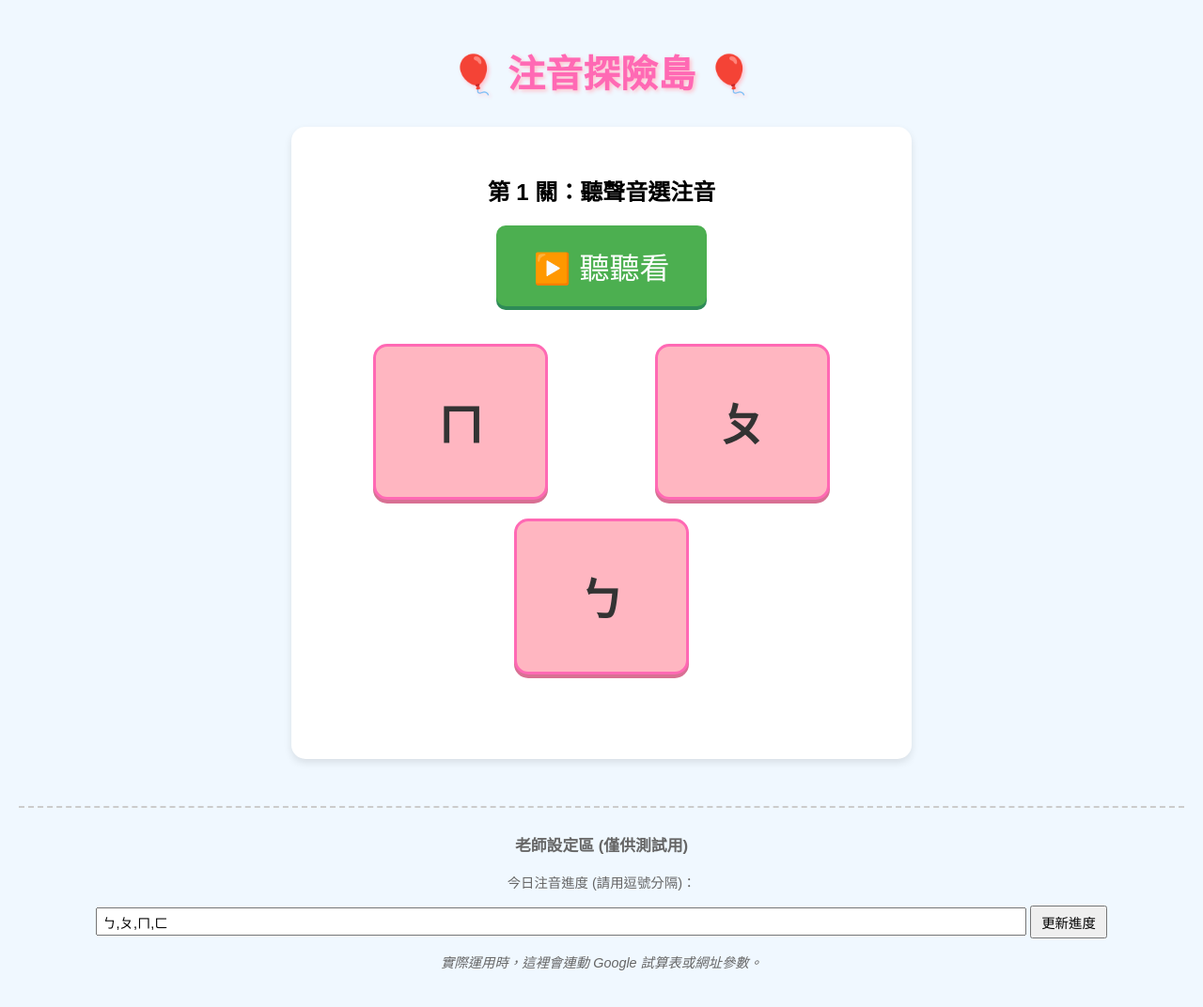
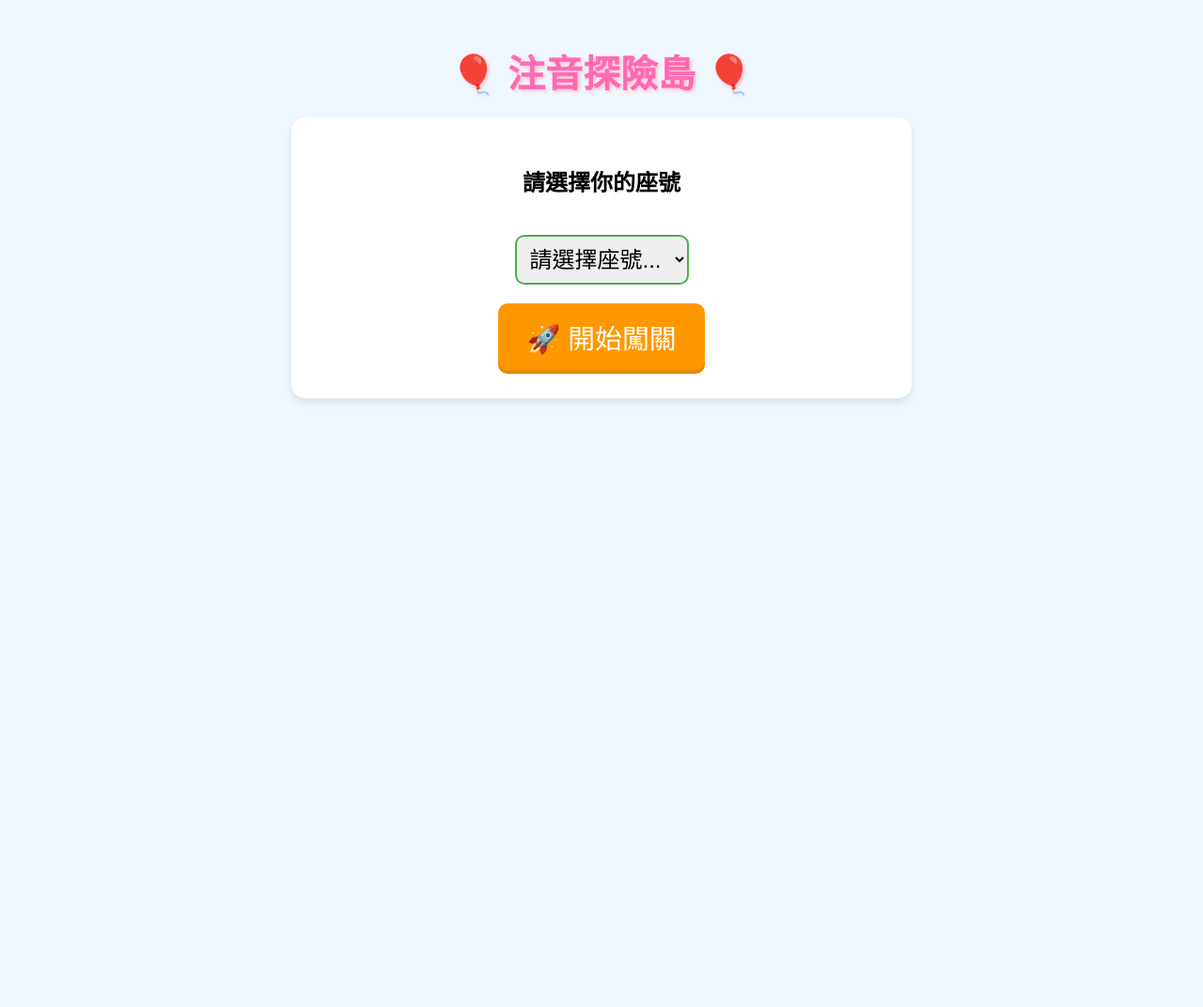
Before and after one commit to j822925/zhuyin-game, a plain HTML site: page index.html in a window 1280 px wide. Shown: the whole page at 94% size. After the commit the page ends 800 px from the top, so only its background shows below. Drawn offline with Linux system fonts and the light colour scheme.

Commit message:
Update index.html

```diff
--- a/index.html
+++ b/index.html
@@ -1,4 +1,3 @@
-
 <!DOCTYPE html>
 <html lang="zh-TW">
 <head>
@@ -6,23 +5,22 @@
     <meta name="viewport" content="width=device-width, initial-scale=1.0">
     <title>注音探險島 - 第一關：聽音辨位</title>
     <style>
-        /* CSS styling */
         body {
             font-family: '微軟正黑體', 'Arial', sans-serif;
-            background-color: #f0f8ff; /* 淺藍色背景 */
+            background-color: #f0f8ff;
             text-align: center;
             margin: 0;
             padding: 20px;
         }
 
         h1 {
-            color: #ff69b4; /* 亮粉色標題 */
+            color: #ff69b4;
             font-size: 2.5em;
-            margin-bottom: 30px;
+            margin-bottom: 20px;
             text-shadow: 2px 2px 4px #ffc0cb;
         }
 
-        #game-container {
+        .container {
             background-color: white;
             border-radius: 15px;
             padding: 30px;
@@ -31,26 +29,44 @@
             margin: 0 auto;
         }
 
-        /* 播放聲音按鈕 */
+        /* 按鈕共用樣式 */
+        button {
+            border: none;
+            border-radius: 10px;
+            cursor: pointer;
+            transition: transform 0.2s;
+        }
+        button:active { transform: translateY(4px); }
+
+        /* 登入區與下拉選單 */
+        select {
+            font-size: 1.5em;
+            padding: 10px;
+            margin: 20px 0;
+            border-radius: 10px;
+            border: 2px solid #4CAF50;
+        }
+
+        #start-btn, #retry-btn {
+            background-color: #ff9800;
+            color: white;
+            font-size: 1.8em;
+            padding: 15px 30px;
+            box-shadow: 0 4px #e68a00;
+            display: block;
+            margin: 0 auto;
+        }
+
+        /* 遊戲區按鈕 */
         #play-btn {
-            background-color: #4CAF50; /* 綠色 */
+            background-color: #4CAF50;
             color: white;
             font-size: 2em;
             padding: 20px 40px;
-            border: none;
-            border-radius: 10px;
-            cursor: pointer;
-            margin-bottom: 30px;
-            transition: transform 0.2s;
+            margin-bottom: 20px;
             box-shadow: 0 4px #2e8b57;
         }
 
-        #play-btn:active {
-            transform: translateY(4px);
-            box-shadow: 0 0 #2e8b57;
-        }
-
-        /* 選項按鈕區域 */
         #options-container {
             display: flex;
             justify-content: space-around;
@@ -58,91 +74,84 @@
         }
 
         .option-btn {
-            background-color: #ffb6c1; /* 淺粉色 */
+            background-color: #ffb6c1;
             color: #333;
             font-size: 3em;
             font-weight: bold;
             padding: 20px 30px;
             border: 3px solid #ff69b4;
             border-radius: 15px;
-            cursor: pointer;
             width: 120px;
             height: 120px;
             margin: 10px;
-            transition: background-color 0.3s, transform 0.2s;
             box-shadow: 0 4px #d87093;
             display: flex;
             justify-content: center;
             align-items: center;
         }
 
-        .option-btn:hover {
-            background-color: #ffc0cb;
-        }
+        .option-btn:hover { background-color: #ffc0cb; }
+        .option-btn:active { box-shadow: 0 0 #d87093; }
 
-        .option-btn:active {
-            transform: translateY(4px);
-            box-shadow: 0 0 #d87093;
-        }
-
-        /* 提示訊息區域 */
         #message {
             font-size: 1.5em;
             margin-top: 20px;
             font-weight: bold;
-            height: 30px; /* 固定高度避免版面跳動 */
+            height: 30px;
         }
 
-        /* 隱藏設定區 */
-        #settings-area {
-            margin-top: 50px;
-            padding: 10px;
-            border-top: 2px dashed #ccc;
-            font-size: 0.9em;
+        #progress-text {
             color: #666;
+            margin-bottom: 10px;
         }
-
-        input[type="text"] {
-             padding: 5px;
-             font-size: 1em;
-             width: 80%;
-        }
-
-        button {
-            padding: 5px 10px;
-            font-size: 1em;
-            cursor: pointer;
-        }
-
     </style>
 </head>
 <body>
 
     <h1>🎈 注音探險島 🎈</h1>
 
-    <div id="game-container">
-        <h2>第 1 關：聽聲音選注音</h2>
+    <!-- 畫面 1：座號選擇與載入 -->
+    <div id="login-screen" class="container">
+        <h2>請選擇你的座號</h2>
+        <select id="seat-select">
+            <option value="">請選擇座號...</option>
+            <!-- 這裡會自動產生 1~30 號 -->
+        </select>
+        <button id="start-btn">🚀 開始闖關</button>
+        <p id="loading-msg" style="display:none; color: #4CAF50; font-weight:bold; margin-top:20px;">
+            ⏳ 正在讀取老師派發的任務...
+        </p>
+    </div>
+
+    <!-- 畫面 2：遊戲主畫面 -->
+    <div id="game-screen" class="container" style="display:none;">
+        <h2 id="progress-text">第 1 題</h2>
         <button id="play-btn">▶️ 聽聽看</button>
 
-        <div id="options-container">
-            <!-- 選項按鈕會透過 JavaScript 產生在這裡 -->
-        </div>
-
+        <div id="options-container"></div>
         <div id="message"></div>
     </div>
 
-    <div id="settings-area">
-        <h3>老師設定區 (僅供測試用)</h3>
-        <p>今日注音進度 (請用逗號分隔)：</p>
-        <input type="text" id="daily-progress" value="ㄅ,ㄆ,ㄇ,ㄈ">
-        <button onclick="updateProgress()">更新進度</button>
-        <p><i>實際運用時，這裡會連動 Google 試算表或網址參數。</i></p>
+    <!-- 畫面 3：結算畫面 -->
+    <div id="result-screen" class="container" style="display:none;">
+        <h2 style="color:green;">🎉 闖關完成！太厲害了！</h2>
+        <h3 id="result-text"></h3>
+        <p style="color:#666;">成績已經傳送給老師囉！</p>
+        <button id="retry-btn">🔄 再挑戰一次</button>
     </div>
 
     <script>
-        // 1. 建立「聲音地圖」 (Audio Map)
-        // 這非常重要，讓程式知道哪個檔案對應哪個注音
-        // 1. 建立「聲音地圖」 (Audio Map) - 已修正為正確音檔順序
+        // ==========================================
+        // 老師設定區
+        // ==========================================
+
+        // ★★★ 請將單引號裡面的文字，換成你剛剛複製的 Google API 網址 ★★★
+        const scriptUrl = 'https://script.google.com/macros/s/AKfycbzthN7YNMjzy_kBbKSOXMb0MLeTsy3hjk_ILn0Av7iHKaBEWjxAKOjL06SMfDQan8ac/exec';
+
+        // 老師可以自由修改每次練習的總題數 (目前設定 10 題)
+        const TOTAL_QUESTIONS = 10;
+
+        // 建立「聲音地圖」- 標準音檔順序
         const audioMap = {
             'ㄅ': 'audio_F1', 'ㄆ': 'audio_F2', 'ㄇ': 'audio_F3', 'ㄈ': 'audio_F4',
             'ㄉ': 'audio_F5', 'ㄊ': 'audio_F6', 'ㄋ': 'audio_F7', 'ㄌ': 'audio_F8',
@@ -157,116 +166,169 @@
             'ㄧ': 'audio_F35','ㄨ': 'audio_F36','ㄩ': 'audio_F37'
         };
 
+        // ==========================================
         // 遊戲狀態變數
-        let todaySounds = ['ㄅ', 'ㄆ', 'ㄇ', 'ㄈ']; // 預設的今日進度
-        let currentTarget = ''; // 目前正確的注音符號
-        let currentAudio = null; // 目前的音檔物件
+        // ==========================================
+        let todaySounds = [];
+        let currentTarget = '';
+        let currentAudio = null;
+
+        let seatNumber = '';
+        let attemptCount = 1;     // 第幾次挑戰
+        let questionCount = 0;    // 目前答對幾題
+        let mistakesThisRound = 0;// 這回合總共錯幾次
+        let hasMistakeOnCurrent = false; // 目前這題是否已經錯過了
 
         // 取得 HTML 元素
+        const loginScreen = document.getElementById('login-screen');
+        const gameScreen = document.getElementById('game-screen');
+        const resultScreen = document.getElementById('result-screen');
+        const seatSelect = document.getElementById('seat-select');
+        const loadingMsg = document.getElementById('loading-msg');
+
         const playBtn = document.getElementById('play-btn');
         const optionsContainer = document.getElementById('options-container');
         const messageDiv = document.getElementById('message');
+        const progressText = document.getElementById('progress-text');
+        const resultText = document.getElementById('result-text');
 
-        // 2. 初始化遊戲 (產生題目)
-        function initGame() {
-            // 清除之前的訊息
-            messageDiv.textContent = '';
-            messageDiv.style.color = 'black';
+        // 自動產生 1~30 號的下拉選單
+        for(let i = 1; i <= 30; i++) {
+            let option = document.createElement('option');
+            let numStr = i < 10 ? '0' + i : i.toString();
+            option.value = numStr;
+            option.textContent = numStr + ' 號';
+            seatSelect.appendChild(option);
+        }
 
-            // 隨機選出正確答案
-            currentTarget = getRandomElement(todaySounds);
-
-            // 準備音檔
-            const audioFileName = audioMap[currentTarget];
-            if (audioFileName) {
-                // 注意：這裡假設音檔放在名為 'audio' 的資料夾下
-                currentAudio = new Audio('audio/' + audioFileName + '.WAV');
-            } else {
-                console.error("找不到對應的音檔:", currentTarget);
+        // ==========================================
+        // 流程 1：開始按鈕與讀取任務
+        // ==========================================
+        document.getElementById('start-btn').addEventListener('click', async () => {
+            seatNumber = seatSelect.value;
+            if (!seatNumber) {
+                alert("小朋友，請先選擇你的座號喔！");
+                return;
             }
 
-            // 產生選項 (正確答案 + 2個錯誤答案)
+            loadingMsg.style.display = 'block';
+
+            try {
+                // 從 Google 試算表讀取今日注音
+                const response = await fetch(scriptUrl);
+                const data = await response.json();
+
+                if(data.length < 3) {
+                    alert("老師的題庫好像不夠喔！請確保試算表裡至少有 3 個注音。");
+                    loadingMsg.style.display = 'none';
+                    return;
+                }
+
+                todaySounds = data;
+                startRound(); // 成功抓取後，開始遊戲
+
+            } catch (error) {
+                console.error("讀取失敗", error);
+                alert("讀取任務失敗了！請確認老師的 Google 網址是否正確。");
+                loadingMsg.style.display = 'none';
+            }
+        });
+
+        // ==========================================
+        // 流程 2：開始新的一回合
+        // ==========================================
+        function startRound() {
+            loginScreen.style.display = 'none';
+            resultScreen.style.display = 'none';
+            gameScreen.style.display = 'block';
+
+            questionCount = 0;
+            mistakesThisRound = 0;
+            nextQuestion();
+        }
+
+        // ==========================================
+        // 流程 3：出題邏輯
+        // ==========================================
+        function nextQuestion() {
+            questionCount++;
+            hasMistakeOnCurrent = false; // 新題目重置錯誤狀態
+            progressText.textContent = `第 ${questionCount} / ${TOTAL_QUESTIONS} 題`;
+            messageDiv.textContent = '';
+
+            // 從今日題庫隨機挑選答案
+            currentTarget = todaySounds[Math.floor(Math.random() * todaySounds.length)];
+
+            // 設定音檔 (注意副檔名是 .WAV 喔！)
+            const audioFileName = audioMap[currentTarget];
+            currentAudio = new Audio('audio/' + audioFileName + '.WAV');
+
+            // 產生 3 個選項
             const options = generateOptions(currentTarget, todaySounds, 3);
 
-            // 渲染按鈕到畫面上
-            renderOptions(options);
-        }
-
-        // 輔助函數：從陣列中隨機取出一個元素
-        function getRandomElement(arr) {
-            return arr[Math.floor(Math.random() * arr.length)];
-        }
-
-        // 輔助函數：洗牌 (Fisher-Yates 演算法)
-        function shuffleArray(array) {
-            for (let i = array.length - 1; i > 0; i--) {
-                const j = Math.floor(Math.random() * (i + 1));
-                [array[i], array[j]] = [array[j], array[i]];
-            }
-            return array;
-        }
-
-        // 3. 產生包含正確與錯誤選項的陣列
-        function generateOptions(correct, pool, numOptions) {
-            let options = [correct];
-
-            // 過濾掉正確答案，得到錯誤選項庫
-            let wrongPool = pool.filter(item => item !== correct);
-
-            // 如果提供的錯誤選項庫不夠，就從全部注音中補齊
-            if (wrongPool.length < numOptions - 1) {
-                const allZhuyin = Object.keys(audioMap);
-                const extraWrongPool = allZhuyin.filter(item => !pool.includes(item) && item !== correct);
-                wrongPool = wrongPool.concat(extraWrongPool);
-            }
-
-            // 隨機打亂錯誤選項庫
-            wrongPool = shuffleArray(wrongPool);
-
-            // 加入需要的數量
-            for (let i = 0; i < numOptions - 1; i++) {
-                options.push(wrongPool[i]);
-            }
-
-            // 打亂最終的選項陣列，避免正確答案總是在同一個位置
-            return shuffleArray(options);
-        }
-
-        // 4. 將選項按鈕畫到畫面上
-        function renderOptions(optionsArray) {
-            optionsContainer.innerHTML = ''; // 清空舊的按鈕
-
-            optionsArray.forEach(option => {
+            // 畫出按鈕
+            optionsContainer.innerHTML = '';
+            options.forEach(option => {
                 const btn = document.createElement('div');
                 btn.className = 'option-btn';
                 btn.textContent = option;
-
-                // 綁定點擊事件 (檢查答案)
                 btn.addEventListener('click', () => checkAnswer(option));
-
                 optionsContainer.appendChild(btn);
             });
+
+            // 自動播放一次聲音
+            setTimeout(() => { currentAudio.play(); }, 300);
         }
 
-        // 5. 檢查答案
+        function generateOptions(correct, pool, num) {
+            let options = [correct];
+            let wrongPool = pool.filter(item => item !== correct);
+
+            // 如果今日注音太少，從全部注音補齊錯誤選項
+            if (wrongPool.length < num - 1) {
+                const allZhuyin = Object.keys(audioMap);
+                const extra = allZhuyin.filter(item => !pool.includes(item) && item !== correct);
+                wrongPool = wrongPool.concat(extra);
+            }
+
+            wrongPool = wrongPool.sort(() => 0.5 - Math.random());
+            for (let i = 0; i < num - 1; i++) {
+                options.push(wrongPool[i]);
+            }
+            return options.sort(() => 0.5 - Math.random());
+        }
+
+        // ==========================================
+        // 流程 4：檢查答案 (錯了必須重選直到對)
+        // ==========================================
         function checkAnswer(selectedOption) {
             if (selectedOption === currentTarget) {
                 messageDiv.textContent = '🎉 答對了！太棒了！';
                 messageDiv.style.color = 'green';
 
-                // 延遲一秒後進入下一題
+                // 答對了，檢查是否破關
                 setTimeout(() => {
-                    initGame();
-                }, 1500);
+                    if (questionCount >= TOTAL_QUESTIONS) {
+                        endRound();
+                    } else {
+                        nextQuestion();
+                    }
+                }, 1200);
 
             } else {
+                // 答錯了
                 messageDiv.textContent = '❌ 哎呀，再聽一次看看！';
                 messageDiv.style.color = 'red';
-                // 可以加入錯誤音效
+                currentAudio.play(); // 播聲音提示
+
+                // 確保同一題點錯好幾次，只會扣一次分
+                if (!hasMistakeOnCurrent) {
+                    mistakesThisRound++;
+                    hasMistakeOnCurrent = true;
+                }
             }
         }
 
-        // 綁定播放按鈕事件
         playBtn.addEventListener('click', () => {
             if (currentAudio) {
                 currentAudio.play();
@@ -275,22 +337,41 @@
             }
         });
 
-        // --- 測試用：更新進度 ---
-        function updateProgress() {
-            const inputVal = document.getElementById('daily-progress').value;
-            // 將輸入的字串依逗號分割，並去除前後空白
-            todaySounds = inputVal.split(',').map(s => s.trim()).filter(s => s.length > 0);
+        // ==========================================
+        // 流程 5：結算並傳送成績
+        // ==========================================
+        function endRound() {
+            gameScreen.style.display = 'none';
+            resultScreen.style.display = 'block';
 
-            if(todaySounds.length < 3){
-                alert("為了產生三個選項，請至少輸入 3 個不同的注音符號喔！");
-                return;
-            }
-            alert("進度已更新為：" + todaySounds.join(', ') + "\n開始新題目！");
-            initGame();
+            resultText.textContent = `${seatNumber} 號小朋友，你錯了 ${mistakesThisRound} 次。`;
+
+            // 將成績打包，透過我們做好的 API 傳給 Google 試算表
+            const resultData = {
+                seat: seatNumber,
+                attempt: attemptCount,
+                total: TOTAL_QUESTIONS,
+                mistakes: mistakesThisRound
+            };
+
+            fetch(scriptUrl, {
+                method: 'POST',
+                // 使用 no-cors 模式確保資料送出不會被瀏覽器擋下
+                mode: 'no-cors',
+                headers: { 'Content-Type': 'application/json' },
+                body: JSON.stringify(resultData)
+            }).then(() => {
+                console.log("成績已發送");
+            }).catch(err => {
+                console.error("成績發送發生錯誤", err);
+            });
         }
 
-        // 遊戲載入時執行第一次初始化
-        initGame();
+        // 再挑戰一次按鈕
+        document.getElementById('retry-btn').addEventListener('click', () => {
+            attemptCount++; // 挑戰次數 +1
+            startRound();   // 直接重新開始遊戲
+        });
 
     </script>
 </body>
```
